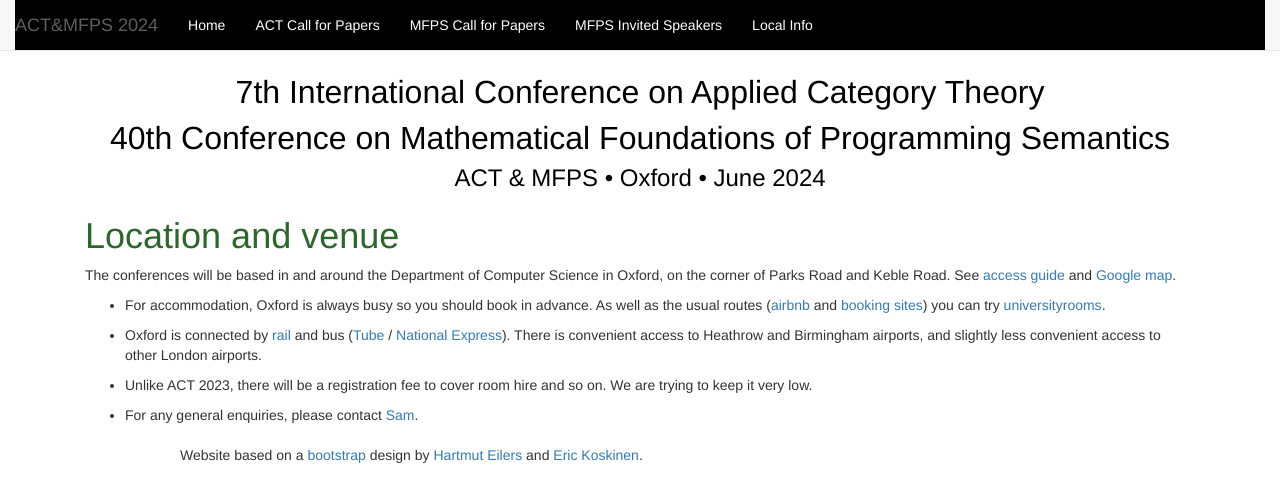
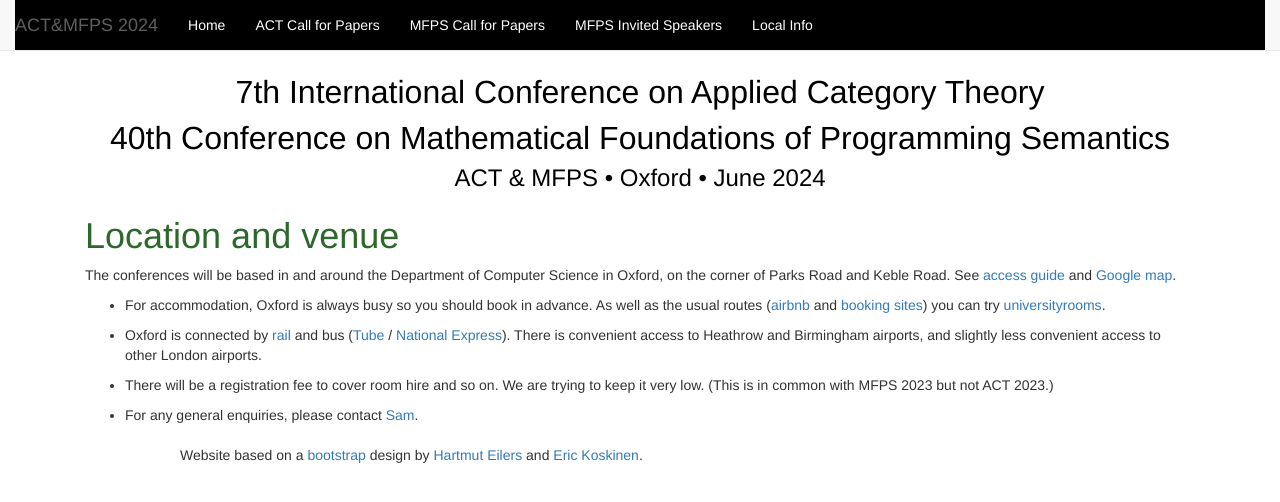
Before and after one commit to oxford24/oxford24.github.io, a Jekyll site: the page built from local.md, in a window 1280 px wide. Shown: the top 502 px of the page. Built offline with Jekyll 4.4.1, drawn with Linux system fonts in a browser that asks for light colours.

Commit message:
Update local.md

```diff
--- a/local.md
+++ b/local.md
@@ -10,6 +10,6 @@ The conferences will be based in and around the Department of Computer Science i
 
 * Oxford is connected by [rail](https://www.nationalrail.co.uk) and bus ([Tube](https://www.oxfordtube.com) / [National Express](https://www.nationalexpress.com/en/help/coach-stations/oxford)). There is convenient access to Heathrow and Birmingham airports, and slightly less convenient access to other London airports.
 
-* Unlike ACT 2023, there will be a registration fee to cover room hire and so on. We are trying to keep it very low.
+* There will be a registration fee to cover room hire and so on. We are trying to keep it very low. (This is in common with MFPS 2023 but not ACT 2023.)
 
 * For any general enquiries, please contact [Sam](https://www.cs.ox.ac.uk/people/samuel.staton/main.html).
```
